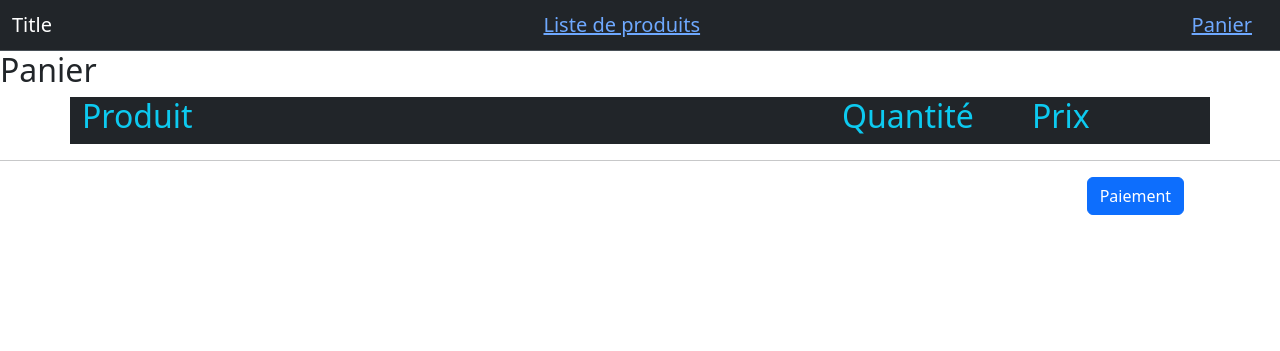
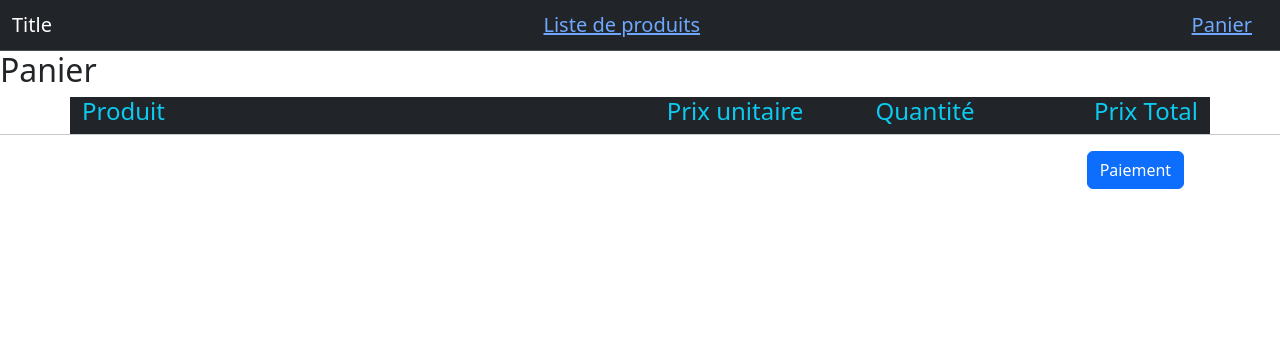
Before and after one commit to Ludovic-Potvin/8INF349_projet_web, a Flask app: page /page/panier in a window 1280 px wide. Shown: the top 351 px of the page. Run offline with Flask 3, Linux system fonts and the light colour scheme; data that the repository does not hold is empty.

```diff
--- a/app/helper/panier_helper.py
+++ b/app/helper/panier_helper.py
@@ -42,3 +42,6 @@ def add_product_to_cart(product_id, quantity):
 
     print(f"Added {quantity} of {product_id} to cart {panier_id}")
     return True
+
+def unset_panier_redis(cart_id):
+    redis.delete(f"panier:{cart_id}")
--- a/app/routes/interface_route.py
+++ b/app/routes/interface_route.py
@@ -6,7 +6,7 @@ from app.controllers.order_controller import OrderController
 import uuid
 from redis import Redis
 from rq import Queue
-from app.helper.panier_helper import get_panier_redis, add_product_to_cart, set_panier_redis
+from app.helper.panier_helper import get_panier_redis, add_product_to_cart, set_panier_redis, unset_panier_redis
 DB_REDIS = os.getenv('REDIS')
 DB_REDIS_PORT = os.getenv('REDIS_PORT')
 redis_url = f"redis://{DB_REDIS}:{DB_REDIS_PORT}/0"
@@ -76,7 +76,7 @@ def process(job_id: str):
     if job and not job.is_finished:
         return render_template('processing.html'), 202
     else:
-        print(job.return_value())
+        unset_panier_redis()
         result, error_code = job.return_value()
         return redirect(url_for('page.confirmation',  id=result['id']))
 
--- a/app/templates/panier.html
+++ b/app/templates/panier.html
@@ -2,35 +2,44 @@
 {% block title %}Panier{% endblock %}
 {% block content %}
     <h2>Panier</h2>
+    <form id="panierForm" method="post" action="/page/panier">
+    <input type="hidden" name="panier_id" value="{{ panier_id }}">
       <div class="container">
           <div class="row text-info bg-dark">
-          <div class="col-8">
-            <h2>Produit</h2>
+            <div class="col-6">
+              <h4>Produit</h4>
             </div>
-          <div class="col-2">
-            <h2> Quantité</h2>
+            <div class="col-2 text-center">
+              <h4>Prix unitaire</h4>
             </div>
-          <div class="col-2">
-            <h2> Prix</h2>
+            <div class="col-2 text-center">
+              <h4> Quantité</h4>
+            </div>
+            <div class="col-2 text-end">
+              <h4> Prix Total</h4>
             </div>
           </div>
-        <!-- to - do changes for multiple products-->
-        <form id="panierForm" method="post" action="/page/panier">
-          <input type="hidden" name="panier_id" value="{{ panier_id }}">
             {% for product in products %}
-        <div class="row">
-            <div class="col-8">
+            <div class="row mt-4">
+                <div class="col-6">
                   {{ product.name }}
                 </div>
-            <div class="col-2">
+                <div class="col-2 text-center">
+                  {{ product.price }}
+                </div>
+                <div class="col-2 text-center">
                   {{ product.quantity }}
                 </div>
-            <div class="col-2">
-              {{ product.price }} $
+                <div class="col-2 text-end">
+                  {% set total_product = product.price * product.quantity %}
+                  {{ total_product }} $
+              </div>
             </div>
             {% endfor %}
           </div>
+          <div class="row">
             <hr/>
+          </div>
           <div class="row">
               <div class="col-10"></div>
               <div class="col-2">
--- a/app/templates/shipping_form.html
+++ b/app/templates/shipping_form.html
@@ -1,7 +1,8 @@
 {% extends "layout.html" %}
 {% block title %}Formulaire d'addresse{% endblock %}
 {% block content %}
-    <form class="mb-3" id="shippingFormulaire">
+    <h2 class="text-center">Formulaire d'addresse</h2>
+    <form class="mb-3 container" id="shippingFormulaire">
         <div class="mb-3">
             <label for="email" class="form-label">Courriel:</label>
             <input class="form-control" type="text" id="email" name="email" required>
```
Lines whose indentation alone changed are shown as unchanged.
